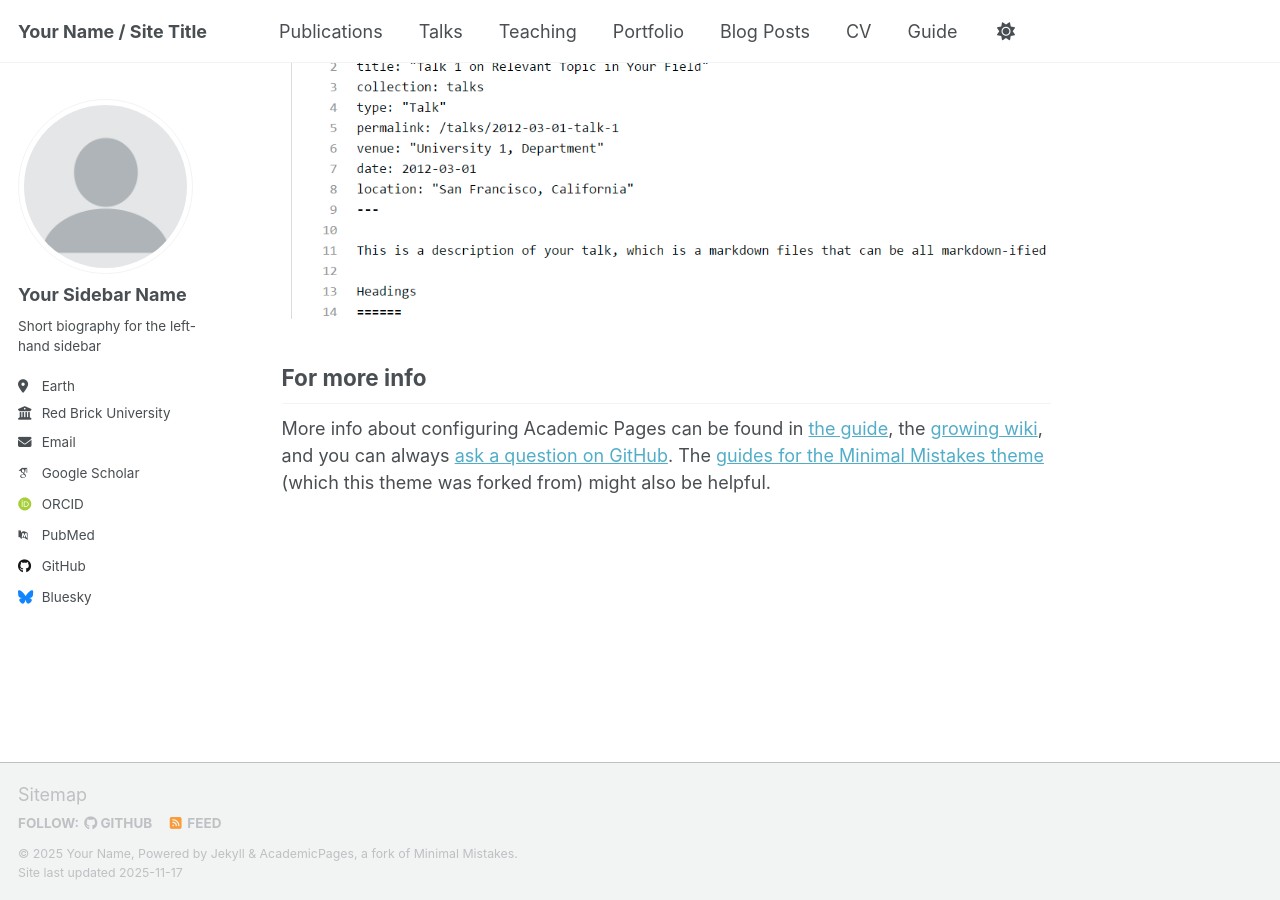
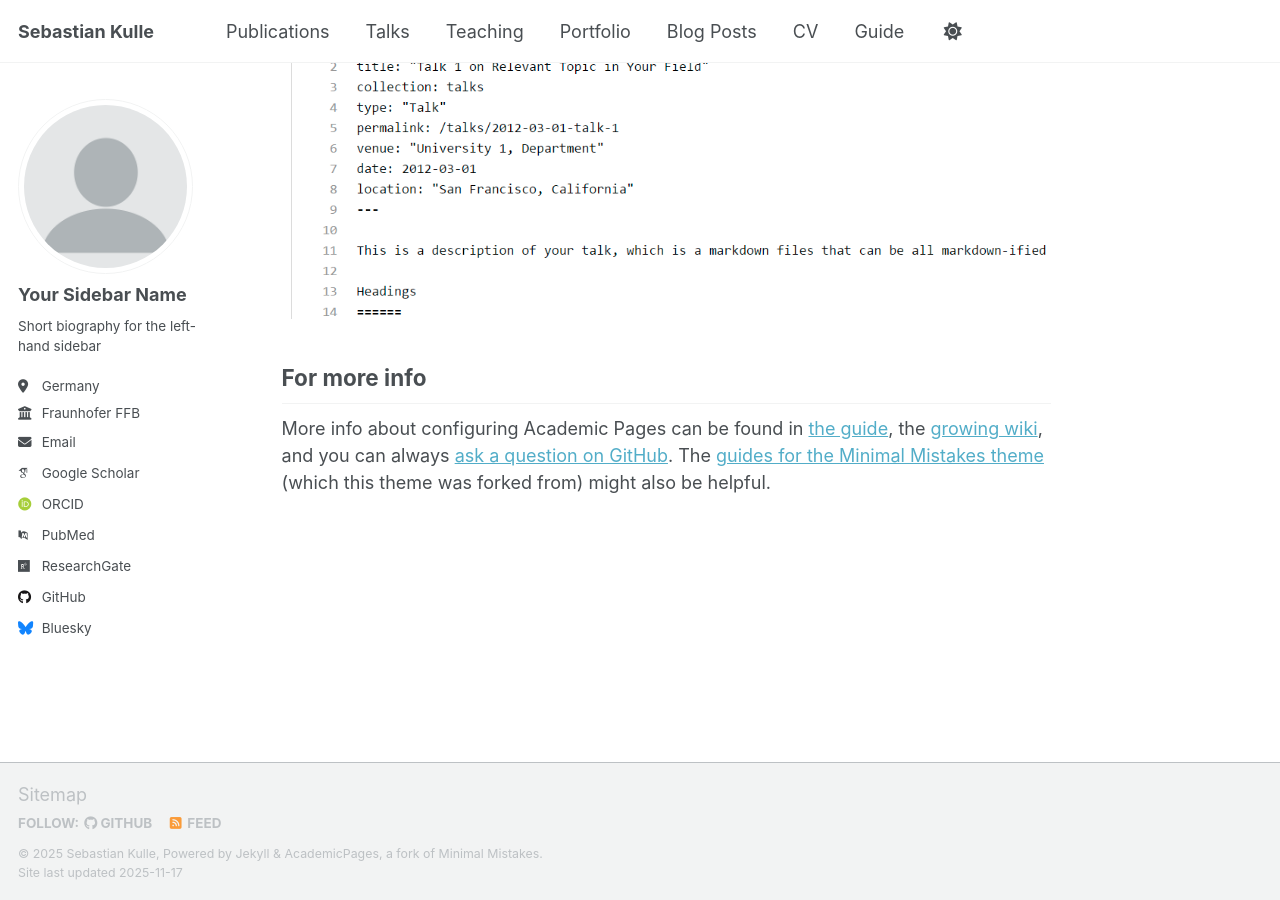
Before and after one commit to sbstnkll/sebastiankulle, a Jekyll site: the page built from _pages/about.md, in a window 1280 px wide and 900 px high, scrolled down 2880 px. Built offline with Jekyll 4.4.1, drawn with Linux system fonts in a browser that asks for light colours; some web fonts are replaced; a script that is not in the unit is left out.

Commit message:
Update personal information in _config.yml

```diff
--- a/_config.yml
+++ b/_config.yml
@@ -9,10 +9,10 @@
 # Basic Site Settings
 locale                   : "en-US"
 site_theme               : "default" # Currently available options are "default", "air"
-title                    : "Your Name / Site Title"
+title                    : "Sebastian Kulle"
 title_separator          : "-"
-name                     : &name "Your Name"
-description              : &description "Your Name's academic portfolio"   # Update this with a general description of your site, this is the default if not overridden by a page
+name                     : &name "Sebastian Kulle"
+description              : &description "Sebastian Kulle's academic portfolio"   # Update this with a general description of your site, this is the default if not overridden by a page
 url                      : https://academicpages.github.io # The base hostname & protocol for your site e.g. "https://[your GitHub username].github.io",
                                                            # or if you already have some other page hosted on Github then use "https://[your GitHub username].github.io/[Your Repo Name]"
 baseurl                  : "" # the subpath of your site, e.g. "/blog"
@@ -27,21 +27,21 @@ author:
   name             : "Your Sidebar Name"
   pronouns         : # example: "she/her"
   bio              : "Short biography for the left-hand sidebar"
-  location         : "Earth"
-  employer         : "Red Brick University"
+  location         : "Germany"
+  employer         : "Fraunhofer FFB"
   uri              : # URL
   email            : "none@example.org"
 
   # Academic websites
   academia         : # URL
   arxiv            : # URL - Update with the correct link to your profile
-  googlescholar    : "https://scholar.google.com/citations?user=PS_CX0AAAAAJ"
+  googlescholar    : "https://scholar.google.com/citations?user=m14zg-IAAAAJ"
   inspire-hep      : # URL
   impactstory      : # URL
-  orcid            : "https://orcid.org/yourorcidurl"
+  orcid            : "https://orcid.org/0009-0005-4764-6911"
   semantic         : # URL
   pubmed           : "https://www.ncbi.nlm.nih.gov/pubmed/?term=john+snow"
-  researchgate     : # URL
+  researchgate     : "https://www.researchgate.net/profile/Sebastian-Kulle"
   scopus           : # URL
 
   # Repositories and software development
```
